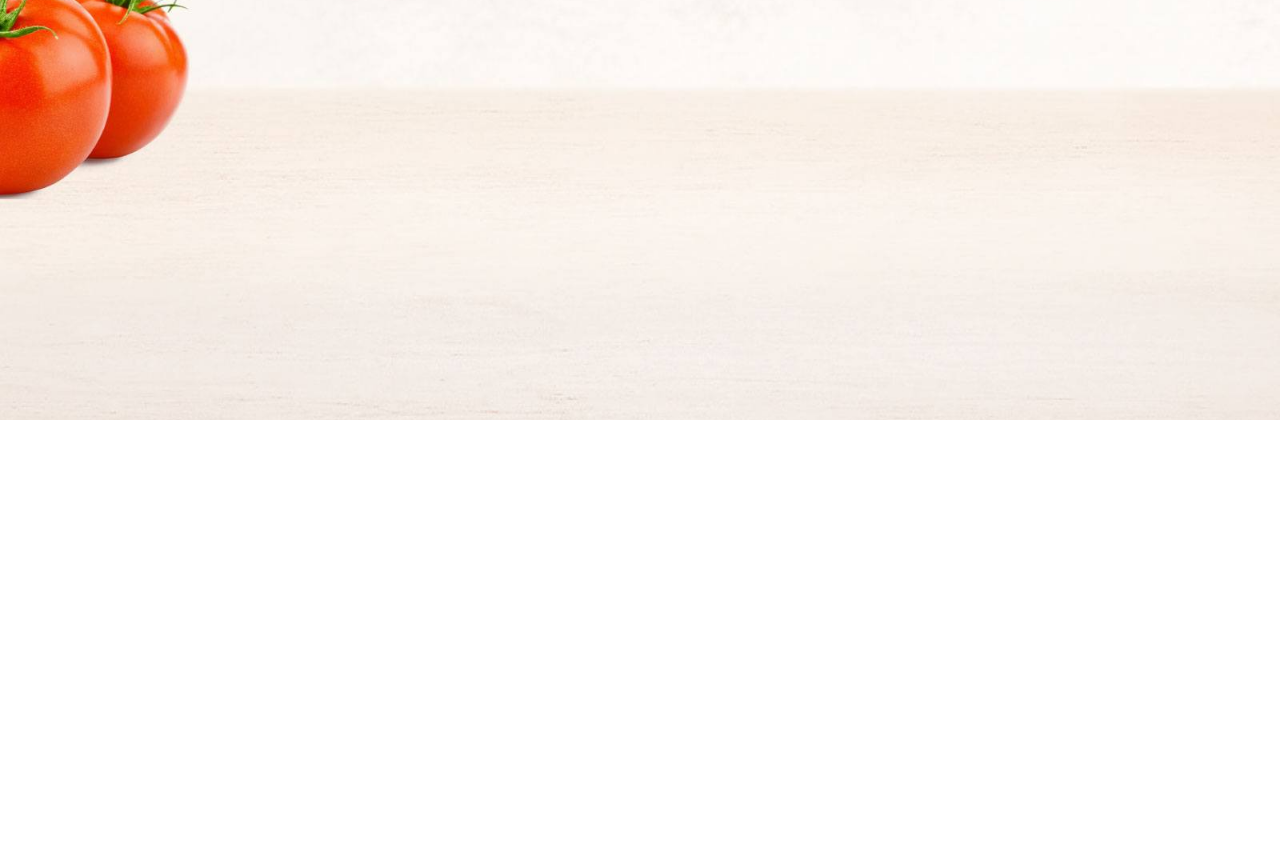
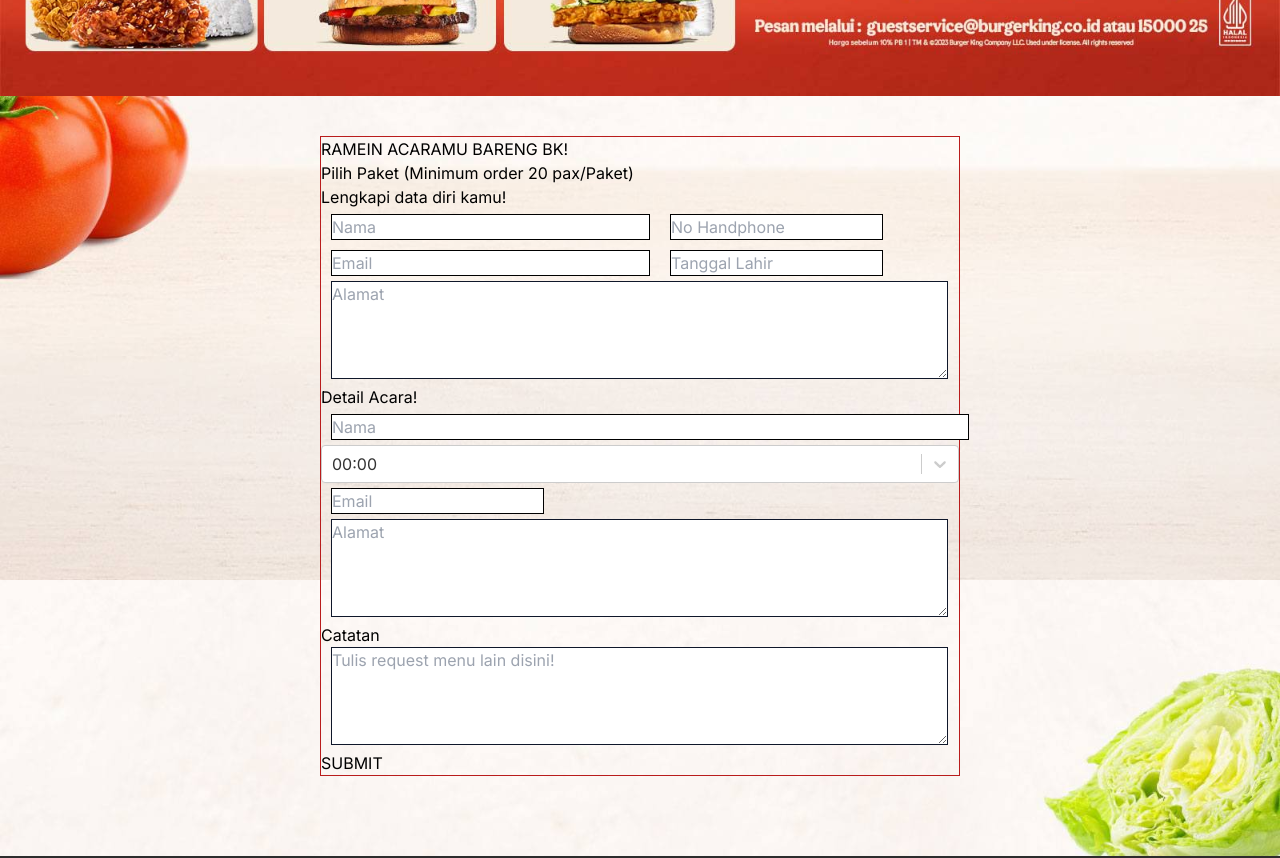
Before and after one commit to ranandadianilham/bk-clone, a Next.js app: page /large-order in a window 1280 px wide. Shown: the part 380-1238 px from the top of the page. Before the commit the page ends 800 px from the top, so only its background shows below. Built offline with nearby package versions, Linux system fonts and the light colour scheme.

Commit message:
wip - largeorder page

```diff
--- a/package.json
+++ b/package.json
@@ -18,9 +18,12 @@
     "next": "13.5.4",
     "postcss": "8.4.31",
     "react": "18.2.0",
+    "react-datepicker": "^4.20.0",
     "react-dom": "18.2.0",
     "react-icons": "^4.11.0",
+    "react-select": "^5.7.7",
     "react-slick": "^0.29.0",
+    "react-time-picker": "^6.5.1",
     "slick-carousel": "^1.8.1",
     "tailwindcss": "3.3.3",
     "typescript": "5.2.2"
--- a/src/app/(routes)/large-order/page.tsx
+++ b/src/app/(routes)/large-order/page.tsx
@@ -1,13 +1,122 @@
-import React from 'react'
-
-type Props = {}
+"use client";
+import Link from "next/link";
+import {timeOptions, timeOptType} from "@/app/_datas/time-picker";
+import React, { useEffect, useId, useState } from "react";
+import { SingleValue, ActionMeta, InputActionMeta } from "react-select";
+import Select from "react-select";
+import TimePicker from "react-time-picker";
+type Props = {};
 
 const page = (props: Props) => {
+  const [selectedTime, setSelectedTime] = useState<timeOptType>(timeOptions[0]);
+
+  /* const generateTimeOptions = (startHour = 0, endHour = 23, interval = 60) => {
+    const timeOptions = [];
+    for (let hour = startHour; hour <= endHour; hour++) {
+      for (let minute = 0; minute < 60; minute += interval) {
+        const formattedHour = hour.toString().padStart(2, "0");
+        const formattedMinute = minute.toString().padStart(2, "0");
+        const timeLabel = `${formattedHour}:${formattedMinute}`;
+        const timeValue = `${formattedHour}:${formattedMinute}`;
+        timeOptions.push({ label: timeLabel, value: timeValue });
+      }
+    }
+    return timeOptions;
+  }; */
+
+  const handleTimeChange = (selectedOption: any) => {
+    setSelectedTime(selectedOption);
+  };
+
+
+
+  useEffect(() => {
+  }, []);
+
   return (
-    <div className=''>
+    <div className="min-h-[74vh] mb-20">
+      <div className="w-full flex flex-col justify-start">
+        <div className="w-full mb-10">
+          <Link href={"/large-order"}>
+            <img src="/images/bulk_order_header.jpg" className="w-full" />
+          </Link>
+        </div>
+        <div className="w-2/4 border border-red-700 mx-auto">
+          <div className="left-side">
+            <form>
+              <div>
+                <p>RAMEIN ACARAMU BARENG BK!</p>
+              </div>
+              <div>
+                <p className="">Pilih Paket (Minimum order 20 pax/Paket)</p>
+                <div></div>
+              </div>
+              <div>
+                <p>Lengkapi data diri kamu!</p>
+                <div className="user-form w-full">
+                  <input className="w-6/12" type="text" placeholder="Nama" />
+                  <input
+                    className="w-4/12"
+                    type="text"
+                    placeholder="No Handphone"
+                  />
+                  <input className="w-6/12" type="text" placeholder="Email" />
+                  <input
+                    className="w-4/12"
+                    type="text"
+                    placeholder="Tanggal Lahir"
+                  />
+                  <textarea
+                    rows={4}
+                    cols={60}
+                    placeholder="Alamat"
+                    className="col-span-12  border border-slate-900 mx-[10px]"
+                  />
+                </div>
+              </div>
+              <div>
+                <p>Detail Acara!</p>
+                <div className="user-form w-full" >
+                  <input className="w-full" type="text" placeholder="Nama" />
+                  <Select
+                    instanceId={useId()}
+                    options={[...timeOptions]}
+                    onChange={(e) => {
 
+                    }}
+                    inputValue={""}
+                    value={selectedTime}
+                  />
+                  <input className="w-4/12" type="text" placeholder="Email" />
+                  <textarea
+                    rows={4}
+                    cols={60}
+                    placeholder="Alamat"
+                    className="col-span-12  border border-slate-900 mx-[10px]"
+                  />
+                </div>
+              </div>
+              <div>
+                <p>Catatan</p>
+                <div className="user-form w-full">
+                  <textarea
+                    rows={4}
+                    cols={60}
+                    placeholder="Tulis request menu lain disini!"
+                    className="col-span-12  border border-slate-900 mx-[10px]"
+                  />
+                </div>
+              </div>
+              <div>
+                <button>SUBMIT</button>
+              </div>
+            </form>
+          </div>
+          <div className="right-side"></div>
+        </div>
+      </div>
     </div>
-  )
-}
+  );
+};
 
-export default page
+export default page;
--- /dev/null
+++ b/src/app/_datas/time-picker.ts
@@ -0,0 +1,103 @@
+export type timeOptType = {
+  label: string,
+  value: string,
+}
+
+export const timeOptions: timeOptType[] = [
+    {
+      label: "00:00",
+      value: "00:00",
+    },
+    {
+      label: "01:00",
+      value: "01:00",
+    },
+    {
+      label: "02:00",
+      value: "02:00",
+    },
+    {
+      label: "03:00",
+      value: "03:00",
+    },
+    {
+      label: "04:00",
+      value: "04:00",
+    },
+    {
+      label: "05:00",
+      value: "05:00",
+    },
+    {
+      label: "06:00",
+      value: "06:00",
+    },
+    {
+      label: "07:00",
+      value: "07:00",
+    },
+    {
+      label: "08:00",
+      value: "08:00",
+    },
+    {
+      label: "09:00",
+      value: "09:00",
+    },
+    {
+      label: "10:00",
+      value: "10:00",
+    },
+    {
+      label: "11:00",
+      value: "11:00",
+    },
+    {
+      label: "12:00",
+      value: "12:00",
+    },
+    {
+      label: "13:00",
+      value: "13:00",
+    },
+    {
+      label: "14:00",
+      value: "14:00",
+    },
+    {
+      label: "15:00",
+      value: "15:00",
+    },
+    {
+      label: "16:00",
+      value: "16:00",
+    },
+    {
+      label: "17:00",
+      value: "17:00",
+    },
+    {
+      label: "18:00",
+      value: "18:00",
+    },
+    {
+      label: "19:00",
+      value: "19:00",
+    },
+    {
+      label: "20:00",
+      value: "20:00",
+    },
+    {
+      label: "21:00",
+      value: "21:00",
+    },
+    {
+      label: "22:00",
+      value: "22:00",
+    },
+    {
+      label: "23:00",
+      value: "23:00",
+    },
+  ];
--- a/src/app/globals.css
+++ b/src/app/globals.css
@@ -132,3 +132,8 @@
 
     margin: 10px 0;
 }
+
+.user-form input {
+    border: 1px solid black;
+    margin: 5px 10px;
+}
--- a/src/app/layout.tsx
+++ b/src/app/layout.tsx
@@ -1,6 +1,7 @@
 import './globals.css'
 import { Inter } from 'next/font/google'
 import Header from "./_components/Layout/Header";
+import "react-datepicker/dist/react-datepicker.css";
 import Footer from "./_components/Layout/Footer";
 
 const inter = Inter({ subsets: ['latin'] })
--- a/tsconfig.json
+++ b/tsconfig.json
@@ -23,6 +23,6 @@
       "@/*": ["./src/*"]
     }
   },
-  "include": ["next-env.d.ts", "**/*.ts", "**/*.tsx", ".next/types/**/*.ts"],
+  "include": ["next-env.d.ts", "**/*.ts", "**/*.tsx", ".next/types/**/*.ts", "src/app/_datas/time-picker.ts"],
   "exclude": ["node_modules"]
 }
```
Also changed, not shown: public/images/bulk_order_header.jpg (added), 1 other file (tests, documents, lock files or other folders).
